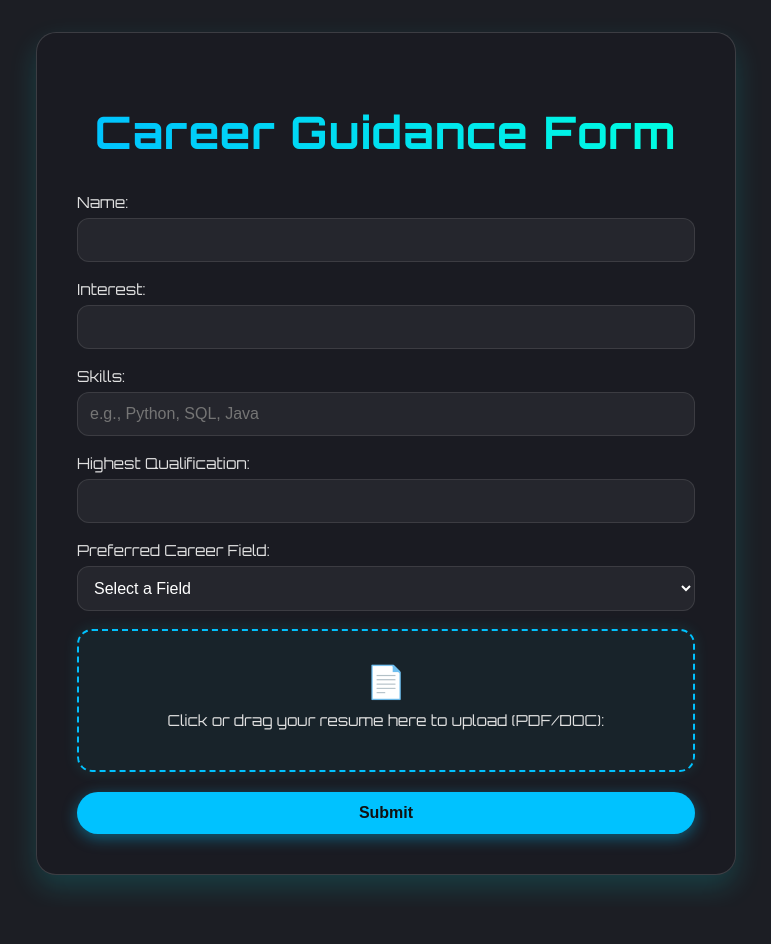
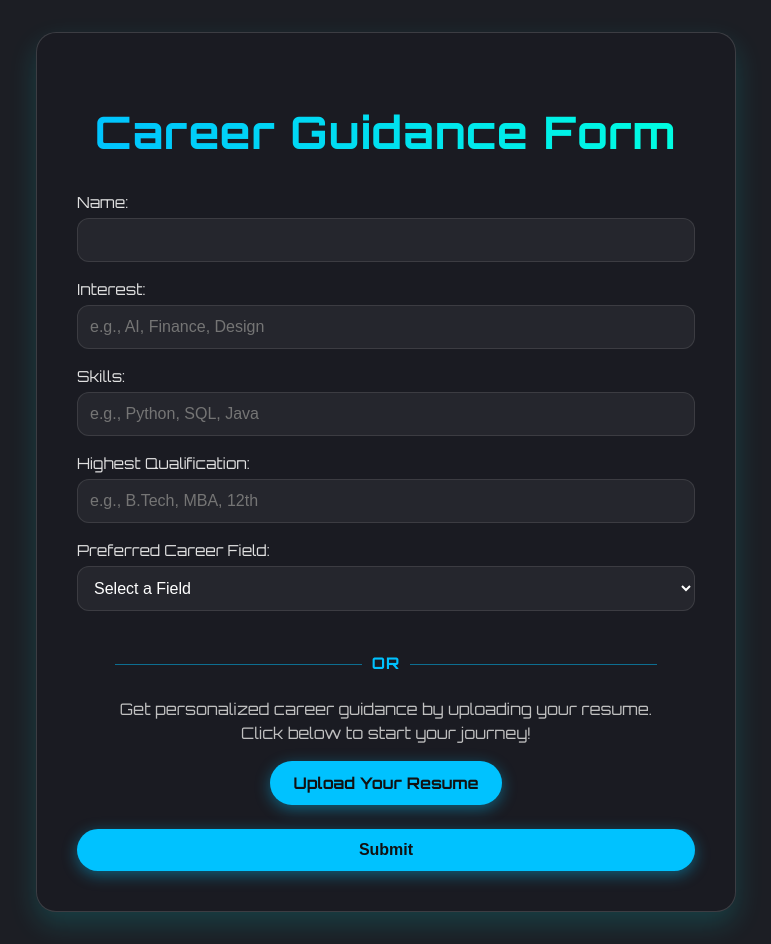
Before and after one commit to Samrudh9/career-recommendation-system, a Flask app: page /form in a window 1280 px wide. Shown: the whole page, without its empty margins (254-1025 px from the left). Before the commit the page ends 891 px from the top, so only its background shows below. Run offline with Flask 3, Linux system fonts and the light colour scheme.

Commit message:
update : options given to the user to include details manually or by uploading resume

```diff
--- a/templates/form.html
+++ b/templates/form.html
@@ -10,7 +10,6 @@
       --glass-color: #1a1b22;
       --text-color: #e0e0e0;
       --bg-color: #1c1e24;
-      --highlight: #00688B;
       --accent: #00c2ff;
       --shadow: 0 12px 28px rgba(0, 255, 255, 0.15);
     }
@@ -61,7 +60,6 @@
       display: block;
       margin-bottom: 6px;
       font-size: 0.95rem;
-      color: var(--text-color);
     }
 
     .form-input, select {
@@ -85,57 +83,22 @@
       color: white;
     }
 
-    .drop-zone {
-      border: 2px dashed var(--accent);
-      border-radius: 15px;
-      padding: 30px;
-      text-align: center;
-      color: var(--accent);
-      margin-bottom: 20px;
-      background-color: rgba(0, 255, 255, 0.04);
+    a.upload-link {
+      display: inline-block;
+      text-decoration: none;
+      background-color: var(--accent);
+      color: #111;
+      padding: 12px 24px;
       font-size: 1rem;
-      cursor: pointer;
+      font-weight: bold;
+      border-radius: 30px;
       transition: background-color 0.3s ease, transform 0.3s ease;
-      box-shadow: 0 0 15px rgba(0, 255, 255, 0.1);
-      position: relative;
+      box-shadow: 0 4px 15px rgba(0, 198, 255, 0.4);
     }
 
-    .drop-zone:hover {
-      background-color: rgba(0, 255, 255, 0.1);
-      transform: scale(1.02);
-      box-shadow: 0 0 20px rgba(0, 255, 255, 0.2);
-    }
-
-    .drop-zone::before {
-      content: "📄";
-      font-size: 2rem;
-      display: block;
-      margin-bottom: 10px;
-    }
-
-    .drop-zone input[type="file"] {
-      display: none;
-    }
-
-    #file-name {
-      display: block;
-      margin-top: 10px;
-      color: #00ffaa;
-      font-weight: 500;
-    }
-
-    #upload-success {
-      display: none;
-      margin-top: 10px;
-      color: #00ffaa;
-      font-size: 1.1rem;
-    }
-
-    .drop-zone.uploaded {
-      background-color: rgba(0, 255, 0, 0.1);
-      border-color: #00ff88;
-      color: #00ff88;
-      box-shadow: 0 0 20px rgba(0, 255, 0, 0.3);
+    a.upload-link:hover {
+      background-color: #00ddc2;
+      transform: scale(1.05);
     }
 
     input[type="submit"] {
@@ -180,8 +143,43 @@
       color: white;
     }
 
-    .suggestion-list div:hover {
-      background-color: #0072ff;
+    .suggestion-list div:hover,
+    .suggestion-list div.active {
+      background-color: #00bfff;
+      color: #000;
+    }
+
+    .container {
+      text-align: center;
+      margin-bottom: 1.5rem;
+    }
+
+    .or-separator {
+      text-align: center;
+      margin: 1.5rem 0;
+      color: var(--accent);
+      font-weight: 600;
+      font-size: 1rem;
+      letter-spacing: 1px;
+      position: relative;
+    }
+
+    .or-separator::before,
+    .or-separator::after {
+      content: "";
+      display: inline-block;
+      width: 40%;
+      height: 1px;
+      background-color: rgba(0, 194, 255, 0.5);
+      vertical-align: middle;
+      margin: 0 10px;
+    }
+
+    p {
+      font-size: 1rem;
+      color: #c0c0c0;
+      margin-bottom: 1rem;
+      line-height: 1.5;
     }
 
     @media (max-width: 600px) {
@@ -202,21 +200,27 @@
 <body>
   <div class="form-container">
     <h1>Career Guidance Form</h1>
-    <form action="/submit" method="post" enctype="multipart/form-data">
+    <form action="/submit" method="post">
       <label for="name">Name:</label>
       <input class="form-input" type="text" id="name" name="name" required />
 
       <label for="interest">Interest:</label>
-      <input class="form-input" type="text" id="interest" name="interest" required />
+      <div class="suggestions">
+        <input class="form-input" type="text" id="interest" name="interest" autocomplete="off" placeholder="e.g., AI, Finance, Design" />
+        <div class="suggestion-list" id="interest-suggestions"></div>
+      </div>
 
       <label for="skills">Skills:</label>
       <div class="suggestions">
         <input class="form-input" type="text" id="skills" name="skills" autocomplete="off" placeholder="e.g., Python, SQL, Java" />
-        <div class="suggestion-list" id="suggestion-box"></div>
+        <div class="suggestion-list" id="skills-suggestions"></div>
       </div>
 
       <label for="qualification">Highest Qualification:</label>
-      <input class="form-input" type="text" id="qualification" name="qualification" />
+      <div class="suggestions">
+        <input class="form-input" type="text" id="qualification" name="qualification" autocomplete="off" placeholder="e.g., B.Tech, MBA, 12th" />
+        <div class="suggestion-list" id="qualification-suggestions"></div>
+      </div>
 
       <label for="career_pref">Preferred Career Field:</label>
       <select id="career_pref" name="career_pref" required>
@@ -228,47 +232,61 @@
         <option value="creative">Creative</option>
       </select>
 
-      <div class="drop-zone" id="dropZone">
-        <label for="resume" id="resume-label">Click or drag your resume here to upload (PDF/DOC):</label>
-        <input type="file" id="resume" name="resume" accept=".pdf,.doc,.docx" />
-        <span id="file-name"></span>
-        <span id="upload-success">✔ File Uploaded</span>
+      <div class="or-separator">OR</div>
+
+      <div class="container">
+        <p>Get personalized career guidance by uploading your resume.<br>
+        Click below to start your journey!</p>
+        <a href="upload_form.html" class="upload-link">Upload Your Resume</a>
       </div>
+
+
 
       <input type="submit" value="Submit" />
     </form>
   </div>
 
   <script>
-    const skills = [ "python", "sql", "java", "android", "communication", "leadership", "css", "html", "javascript", "c++", "algorithms", "R", "statistics", "tensorflow", "cybersecurity", "networking", "linux", "shell scripting", "adobe photoshop", "illustrator", "3D modeling", "cad", "excel", "business analysis", "flask", "salesforce", "CRM", "SEO", "google analytics", "pandas", "numpy", "UI/UX design", "figma", "financial modeling", "MATLAB", "control system", "SAP", "EAP system", "pytorch", "AWS", "Docker", "kubernetes", "English", "story-telling", "Recruitment", "onboarding", "taxation", "teaching", "mentoring", "Event planning", "Budgeting", "Negotiation", "Market-Research", "Research", "writing", "Spring boot" ];
+    const suggestionMap = {
+      skills: [ "python", "sql", "java", "android", "communication", "leadership", "css", "html", "javascript", "c++", "algorithms", "R", "statistics", "tensorflow", "cybersecurity", "networking", "linux", "shell scripting", "adobe photoshop", "illustrator", "3D modeling", "cad", "excel", "flask", "salesforce", "CRM", "SEO", "google analytics", "pandas", "numpy", "UI/UX design", "figma", "financial modeling", "MATLAB", "control system", "SAP", "AWS", "Docker", "kubernetes", "Spring boot" ],
+      interest: [ "Artificial Intelligence", "Finance", "Design", "Healthcare", "Gaming", "Marketing", "Web Development", "Animation", "Automobiles", "Teaching", "Entrepreneurship", "Writing" ],
+      qualification: [ "10th", "12th", "Diploma", "B.Tech", "B.Sc", "B.Com", "MBA", "M.Tech", "Ph.D" ]
+    };
 
-    const input = document.getElementById("skills");
-    const suggestionBox = document.getElementById("suggestion-box");
+    function setupAutoSuggest(inputId, suggestionBoxId, isMulti = false) {
+      const input = document.getElementById(inputId);
+      const suggestionBox = document.getElementById(suggestionBoxId);
+      const list = suggestionMap[inputId];
+      let currentFocus = -1;
 
-    input.addEventListener("input", function () {
-      const entered = this.value;
-      const parts = entered.split(',');
-      const currentWord = parts[parts.length - 1].trim().toLowerCase();
+      input.addEventListener("input", () => {
+        const entered = input.value;
+        const keyword = isMulti ? entered.split(',').pop().trim().toLowerCase() : entered.trim().toLowerCase();
         suggestionBox.innerHTML = "";
+        currentFocus = -1;
 
-      if (currentWord.length === 0) {
+        if (!keyword) {
           suggestionBox.style.display = "none";
           return;
         }
 
-      const filtered = skills.filter(skill => skill.toLowerCase().includes(currentWord));
-
-      if (filtered.length === 0) {
+        const filtered = list.filter(item => item.toLowerCase().includes(keyword));
+        if (!filtered.length) {
           suggestionBox.style.display = "none";
           return;
         }
 
-      filtered.forEach(skill => {
+        filtered.forEach(item => {
           const div = document.createElement("div");
-        div.textContent = skill;
+          div.textContent = item;
           div.addEventListener("click", () => {
-          parts[parts.length - 1] = skill;
-          input.value = parts.map(p => p.trim()).join(", ") + ", ";
+            if (isMulti) {
+              let parts = input.value.split(',');
+              parts[parts.length - 1] = item;
+              input.value = parts.map(p => p.trim()).join(', ') + ', ';
+            } else {
+              input.value = item;
+            }
             suggestionBox.innerHTML = "";
             suggestionBox.style.display = "none";
             input.focus();
@@ -279,31 +297,35 @@
         suggestionBox.style.display = "block";
       });
 
-    document.addEventListener("click", (e) => {
-      if (!e.target.closest(".suggestions")) {
-        suggestionBox.style.display = "none";
+      input.addEventListener("keydown", (e) => {
+        const items = suggestionBox.querySelectorAll("div");
+        if (!items.length) return;
+
+        if (e.key === "ArrowDown") {
+          currentFocus = (currentFocus + 1) % items.length;
+          updateActive(items);
+        } else if (e.key === "ArrowUp") {
+          currentFocus = (currentFocus - 1 + items.length) % items.length;
+          updateActive(items);
+        } else if (e.key === "Enter") {
+          e.preventDefault();
+          if (currentFocus > -1) items[currentFocus].click();
         }
       });
 
-    document.getElementById("resume").addEventListener("change", function () {
-      const file = this.files[0];
-      const fileNameSpan = document.getElementById("file-name");
-      const dropZone = document.getElementById("dropZone");
-      const uploadSuccess = document.getElementById("upload-success");
-      const label = document.getElementById("resume-label");
+      function updateActive(items) {
+        items.forEach(item => item.classList.remove("active"));
+        if (currentFocus >= 0) items[currentFocus].classList.add("active");
+      }
 
-      if (file) {
-        fileNameSpan.textContent = `Resume uploaded: ${file.name}`;
-        dropZone.classList.add("uploaded");
-        uploadSuccess.style.display = "inline";
-        label.style.display = "none";
-      } else {
-        fileNameSpan.textContent = "";
-        dropZone.classList.remove("uploaded");
-        uploadSuccess.style.display = "none";
-        label.style.display = "inline";
+      document.addEventListener("click", e => {
+        if (!e.target.closest(".suggestions")) suggestionBox.style.display = "none";
+      });
     }
-    });
+
+    setupAutoSuggest("interest", "interest-suggestions", false);
+    setupAutoSuggest("skills", "skills-suggestions", true);
+    setupAutoSuggest("qualification", "qualification-suggestions", false);
   </script>
 </body>
 </html>
```
Also changed, not shown: templates/ upload_form.html (+176 -7 lines). Lines whose indentation alone changed are shown as unchanged.
